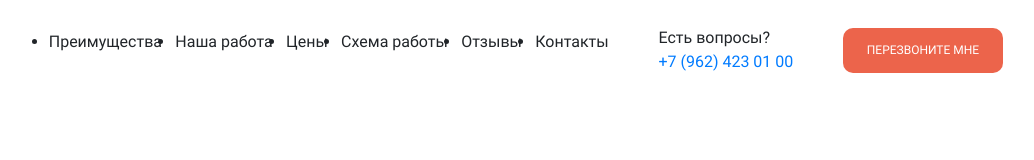
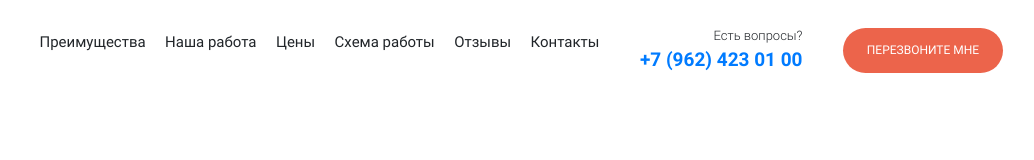
Before and after one commit to kiramov/cargo, a website: page src/index.html in a window 1280 px wide. Shown: the whole page, without its empty margins (207-1241 px from the left). Drawn offline with nearby package versions, Linux system fonts and the light colour scheme; files that its build step writes are made by us from their sources; files whose address does not match are found by name.

Commit message:
change header

```diff
--- a/src/sass/blocks/_buttons.scss
+++ b/src/sass/blocks/_buttons.scss
@@ -4,7 +4,7 @@
     background: $main-color;
     border: none;
     color: #ffffff;
-    border-radius: 10px;
+    border-radius: 30px;
     font-size: 12px;
     font-weight: 400;
     text-transform: uppercase;
--- a/src/sass/blocks/_header.scss
+++ b/src/sass/blocks/_header.scss
@@ -12,5 +12,21 @@
         width: 600px;
         display: flex;
         justify-content: space-between;
+        font-size: 15px;
+        font-weight: 400;
+        list-style-type: none;
+    }
+    &__contacts {
+        display: flex;
+        flex-direction: column;
+        align-items: flex-end;
+    }
+    &__questions {
+        font-size: 13px;
+        font-weight: 300;
+    }
+    &__phone {
+        font-size: 19px;
+        font-weight: 700;
     }
 }
--- a/src/sass/libs/_fonts.scss
+++ b/src/sass/libs/_fonts.scss
@@ -1,10 +1,10 @@
 @font-face {
     font-family: 'Roboto';
-    src: url('Roboto-Bold.eot');
-    src: url('Roboto-Bold.eot?#iefix') format('embedded-opentype'),
-        url('Roboto-Bold.woff2') format('woff2'),
-        url('Roboto-Bold.woff') format('woff'),
-        url('Roboto-Bold.svg#Roboto-Bold') format('svg');
+    src: url('../fonts/Roboto-Bold.eot');
+    src: url('../fonts/Roboto-Bold.eot?#iefix') format('embedded-opentype'),
+        url('../fonts/Roboto-Bold.woff2') format('woff2'),
+        url('../fonts/Roboto-Bold.woff') format('woff'),
+        url('../fonts/Roboto-Bold.svg#Roboto-Bold') format('svg');
     font-weight: bold;
     font-style: normal;
     font-display: swap;
@@ -12,11 +12,11 @@
 
 @font-face {
     font-family: 'Roboto';
-    src: url('Roboto-Medium.eot');
-    src: url('Roboto-Medium.eot?#iefix') format('embedded-opentype'),
-        url('Roboto-Medium.woff2') format('woff2'),
-        url('Roboto-Medium.woff') format('woff'),
-        url('Roboto-Medium.svg#Roboto-Medium') format('svg');
+    src: url('../fonts/Roboto-Medium.eot');
+    src: url('../fonts/Roboto-Medium.eot?#iefix') format('embedded-opentype'),
+        url('../fonts/Roboto-Medium.woff2') format('woff2'),
+        url('../fonts/Roboto-Medium.woff') format('woff'),
+        url('../fonts/Roboto-Medium.svg#Roboto-Medium') format('svg');
     font-weight: 500;
     font-style: normal;
     font-display: swap;
@@ -24,11 +24,11 @@
 
 @font-face {
     font-family: 'Roboto';
-    src: url('Roboto-Light.eot');
-    src: url('Roboto-Light.eot?#iefix') format('embedded-opentype'),
-        url('Roboto-Light.woff2') format('woff2'),
-        url('Roboto-Light.woff') format('woff'),
-        url('Roboto-Light.svg#Roboto-Light') format('svg');
+    src: url('../fonts/Roboto-Light.eot');
+    src: url('../fonts/Roboto-Light.eot?#iefix') format('embedded-opentype'),
+        url('../fonts/Roboto-Light.woff2') format('woff2'),
+        url('../fonts/Roboto-Light.woff') format('woff'),
+        url('../fonts/Roboto-Light.svg#Roboto-Light') format('svg');
     font-weight: 300;
     font-style: normal;
     font-display: swap;
@@ -36,11 +36,11 @@
 
 @font-face {
     font-family: 'Roboto';
-    src: url('Roboto-Bold.eot');
-    src: url('Roboto-Bold.eot?#iefix') format('embedded-opentype'),
-        url('Roboto-Bold.woff2') format('woff2'),
-        url('Roboto-Bold.woff') format('woff'),
-        url('Roboto-Bold.svg#Roboto-Bold') format('svg');
+    src: url('../fonts/Roboto-Bold.eot');
+    src: url('../fonts/Roboto-Bold.eot?#iefix') format('embedded-opentype'),
+        url('../fonts/Roboto-Bold.woff2') format('woff2'),
+        url('../fonts/Roboto-Bold.woff') format('woff'),
+        url('../fonts/Roboto-Bold.svg#Roboto-Bold') format('svg');
     font-weight: bold;
     font-style: normal;
     font-display: swap;
@@ -48,11 +48,11 @@
 
 @font-face {
     font-family: 'Roboto';
-    src: url('Roboto-Regular.eot');
-    src: url('Roboto-Regular.eot?#iefix') format('embedded-opentype'),
-        url('Roboto-Regular.woff2') format('woff2'),
-        url('Roboto-Regular.woff') format('woff'),
-        url('Roboto-Regular.svg#Roboto-Regular') format('svg');
+    src: url('../fonts/Roboto-Regular.eot');
+    src: url('../fonts/Roboto-Regular.eot?#iefix') format('embedded-opentype'),
+        url('../fonts/Roboto-Regular.woff2') format('woff2'),
+        url('../fonts/Roboto-Regular.woff') format('woff'),
+        url('../fonts/Roboto-Regular.svg#Roboto-Regular') format('svg');
     font-weight: normal;
     font-style: normal;
     font-display: swap;
@@ -60,11 +60,11 @@
 
 @font-face {
     font-family: 'Roboto';
-    src: url('Roboto-Medium.eot');
-    src: url('Roboto-Medium.eot?#iefix') format('embedded-opentype'),
-        url('Roboto-Medium.woff2') format('woff2'),
-        url('Roboto-Medium.woff') format('woff'),
-        url('Roboto-Medium.svg#Roboto-Medium') format('svg');
+    src: url('../fonts/Roboto-Medium.eot');
+    src: url('../fonts/Roboto-Medium.eot?#iefix') format('embedded-opentype'),
+        url('../fonts/Roboto-Medium.woff2') format('woff2'),
+        url('../fonts/Roboto-Medium.woff') format('woff'),
+        url('../fonts/Roboto-Medium.svg#Roboto-Medium') format('svg');
     font-weight: 500;
     font-style: normal;
     font-display: swap;
@@ -72,11 +72,11 @@
 
 @font-face {
     font-family: 'Roboto';
-    src: url('Roboto-Regular.eot');
-    src: url('Roboto-Regular.eot?#iefix') format('embedded-opentype'),
-        url('Roboto-Regular.woff2') format('woff2'),
-        url('Roboto-Regular.woff') format('woff'),
-        url('Roboto-Regular.svg#Roboto-Regular') format('svg');
+    src: url('../fonts/Roboto-Regular.eot');
+    src: url('../fonts/Roboto-Regular.eot?#iefix') format('embedded-opentype'),
+        url('../fonts/Roboto-Regular.woff2') format('woff2'),
+        url('../fonts/Roboto-Regular.woff') format('woff'),
+        url('../fonts/Roboto-Regular.svg#Roboto-Regular') format('svg');
     font-weight: normal;
     font-style: normal;
     font-display: swap;
@@ -84,11 +84,11 @@
 
 @font-face {
     font-family: 'Roboto Condensed';
-    src: url('RobotoCondensed-Regular.eot');
-    src: url('RobotoCondensed-Regular.eot?#iefix') format('embedded-opentype'),
-        url('RobotoCondensed-Regular.woff2') format('woff2'),
-        url('RobotoCondensed-Regular.woff') format('woff'),
-        url('RobotoCondensed-Regular.svg#RobotoCondensed-Regular') format('svg');
+    src: url('../fonts/RobotoCondensed-Regular.eot');
+    src: url('../fonts/RobotoCondensed-Regular.eot?#iefix') format('embedded-opentype'),
+        url('../fonts/RobotoCondensed-Regular.woff2') format('woff2'),
+        url('../fonts/RobotoCondensed-Regular.woff') format('woff'),
+        url('../fonts/RobotoCondensed-Regular.svg#RobotoCondensed-Regular') format('svg');
     font-weight: normal;
     font-style: normal;
     font-display: swap;
@@ -96,11 +96,11 @@
 
 @font-face {
     font-family: 'Roboto Condensed';
-    src: url('RobotoCondensed-Bold.eot');
-    src: url('RobotoCondensed-Bold.eot?#iefix') format('embedded-opentype'),
-        url('RobotoCondensed-Bold.woff2') format('woff2'),
-        url('RobotoCondensed-Bold.woff') format('woff'),
-        url('RobotoCondensed-Bold.svg#RobotoCondensed-Bold') format('svg');
+    src: url('../fonts/RobotoCondensed-Bold.eot');
+    src: url('../fonts/RobotoCondensed-Bold.eot?#iefix') format('embedded-opentype'),
+        url('../fonts/RobotoCondensed-Bold.woff2') format('woff2'),
+        url('../fonts/RobotoCondensed-Bold.woff') format('woff'),
+        url('../fonts/RobotoCondensed-Bold.svg#RobotoCondensed-Bold') format('svg');
     font-weight: bold;
     font-style: normal;
     font-display: swap;
@@ -108,11 +108,11 @@
 
 @font-face {
     font-family: 'Roboto';
-    src: url('Roboto-Bold.eot');
-    src: url('Roboto-Bold.eot?#iefix') format('embedded-opentype'),
-        url('Roboto-Bold.woff2') format('woff2'),
-        url('Roboto-Bold.woff') format('woff'),
-        url('Roboto-Bold.svg#Roboto-Bold') format('svg');
+    src: url('../fonts/Roboto-Bold.eot');
+    src: url('../fonts/Roboto-Bold.eot?#iefix') format('embedded-opentype'),
+        url('../fonts/Roboto-Bold.woff2') format('woff2'),
+        url('../fonts/Roboto-Bold.woff') format('woff'),
+        url('../fonts/Roboto-Bold.svg#Roboto-Bold') format('svg');
     font-weight: bold;
     font-style: normal;
     font-display: swap;
@@ -120,11 +120,11 @@
 
 @font-face {
     font-family: 'Roboto';
-    src: url('Roboto-Light.eot');
-    src: url('Roboto-Light.eot?#iefix') format('embedded-opentype'),
-        url('Roboto-Light.woff2') format('woff2'),
-        url('Roboto-Light.woff') format('woff'),
-        url('Roboto-Light.svg#Roboto-Light') format('svg');
+    src: url('../fonts/Roboto-Light.eot');
+    src: url('../fonts/Roboto-Light.eot?#iefix') format('embedded-opentype'),
+        url('../fonts/Roboto-Light.woff2') format('woff2'),
+        url('../fonts/Roboto-Light.woff') format('woff'),
+        url('../fonts/Roboto-Light.svg#Roboto-Light') format('svg');
     font-weight: 300;
     font-style: normal;
     font-display: swap;
--- a/src/sass/style.scss
+++ b/src/sass/style.scss
@@ -17,5 +17,5 @@
 @import 'base/media';
 
 @import 'blocks/buttons';
+@import 'blocks/promo';
 @import 'blocks/header';
-@import 'blocks/promo';
```
Also changed, not shown: src/index.html (+1 -0 lines), dist/css/style.min.css.
